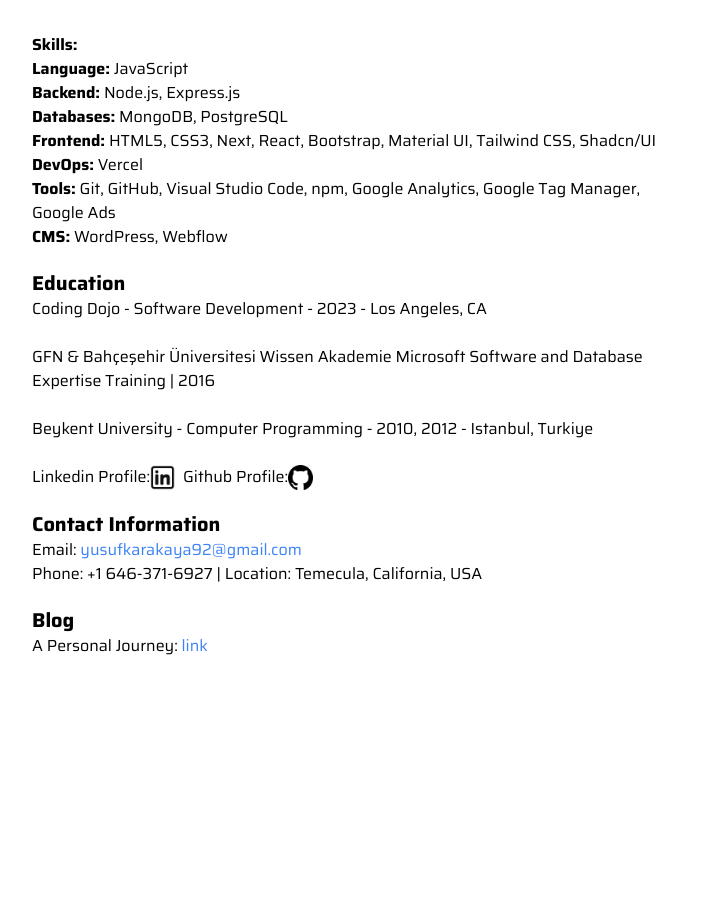
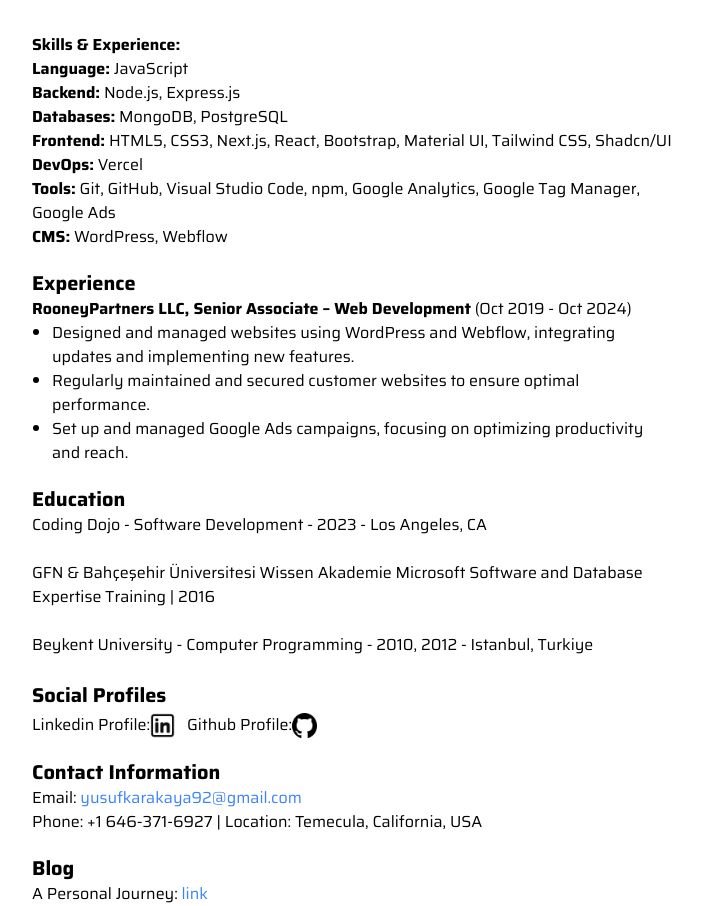
Before and after one commit to yusufkarakaya/yusufkarakaya-nextjs, a Next.js app: page / in a window 1280 px wide. Shown: the part 281-1187 px from the top of the page, without its empty margins (288-990 px from the left). Before the commit the page ends 939 px from the top, so only its background shows below. Built offline with nearby package versions, Linux system fonts and the light colour scheme.

Commit message:
added experience

```diff
--- a/app/page.tsx
+++ b/app/page.tsx
@@ -20,7 +20,9 @@
             <br />
 
             <div className="mt-2 text-sm md:text-base">
-              <strong className="block text-sm md:text-base">Skills:</strong>
+              <strong className="block text-sm md:text-base">
+                Skills & Experience:
+              </strong>
               <p>
                 <strong>Language:</strong> JavaScript
               </p>
@@ -31,8 +33,8 @@
                 <strong>Databases:</strong> MongoDB, PostgreSQL
               </p>
               <p>
-                <strong>Frontend:</strong> HTML5, CSS3, Next, React, Bootstrap,
-                Material UI, Tailwind CSS, Shadcn/UI
+                <strong>Frontend:</strong> HTML5, CSS3, Next.js, React,
+                Bootstrap, Material UI, Tailwind CSS, Shadcn/UI
               </p>
               <p>
                 <strong>DevOps:</strong> Vercel
@@ -44,6 +46,31 @@
               <p>
                 <strong>CMS:</strong> WordPress, Webflow
               </p>
+
+              {/* New Experience Section */}
+              <div className="mt-5">
+                <h2 className="text-lg md:text-xl font-bold">Experience</h2>
+                <p className="text-sm md:text-base">
+                  <strong>
+                    RooneyPartners LLC, Senior Associate – Web Development
+                  </strong>{" "}
+                  (Oct 2019 - Oct 2024)
+                </p>
+                <ul className="list-disc ml-5">
+                  <li>
+                    Designed and managed websites using WordPress and Webflow,
+                    integrating updates and implementing new features.
+                  </li>
+                  <li>
+                    Regularly maintained and secured customer websites to ensure
+                    optimal performance.
+                  </li>
+                  <li>
+                    Set up and managed Google Ads campaigns, focusing on
+                    optimizing productivity and reach.
+                  </li>
+                </ul>
+              </div>
             </div>
 
             <div className="mt-5">
@@ -63,8 +90,13 @@
               </p>
             </div>
             <br />
-            <div className="flex gap-2 items-center">
-              <span className="flex">
+            <div className="flex  gap-2 items-center">
+              <div className="">
+                <h2 className="text-lg md:text-xl font-bold">
+                  Social Profiles
+                </h2>
+                <div className="flex gap-3">
+                  <span className="flex mt-1">
                     <a
                       className=" flex"
                       href="https://www.linkedin.com/in/ykarakaya/"
@@ -80,7 +112,7 @@
                       />
                     </a>
                   </span>
-              <span className="flex">
+                  <span className="flex mt-1">
                     <a
                       className=" flex"
                       href="https://github.com/yusufkarakaya"
@@ -96,6 +128,8 @@
                       />
                     </a>
                   </span>
+                </div>
+              </div>
             </div>
             <div className="mt-5">
               <h2 className="text-lg md:text-xl font-bold">
```
Lines whose indentation alone changed are shown as unchanged.
